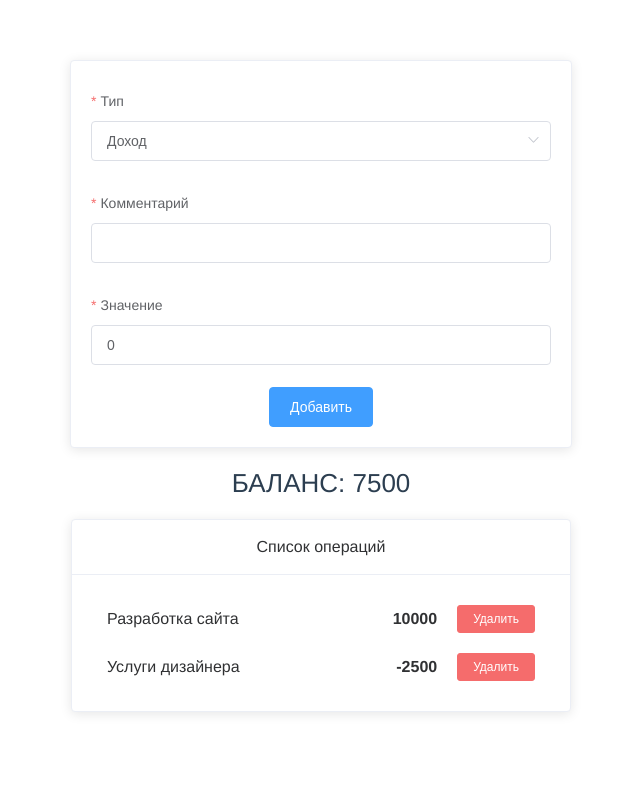
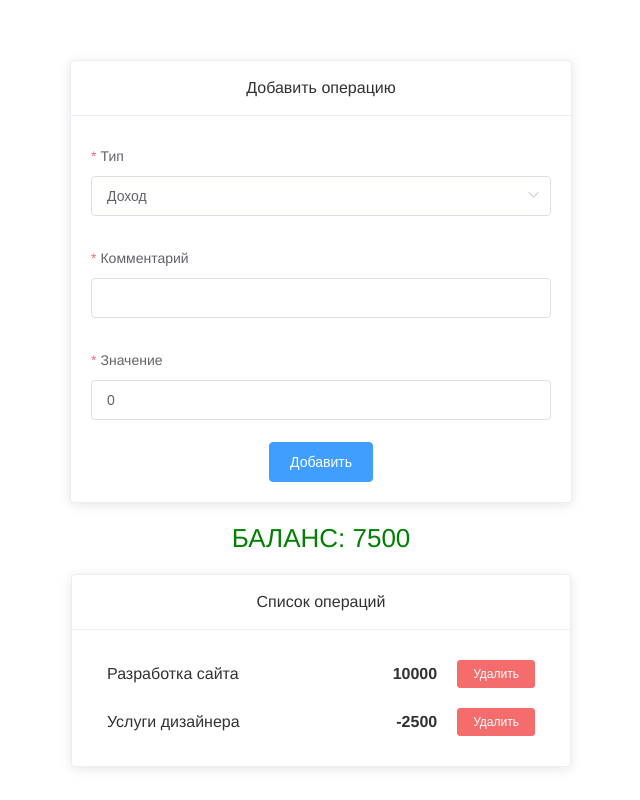
Before and after one commit to pullso/budget-app, a Vue app: page / in a window 1280 px wide. Shown: the whole page, without its empty margins (319-959 px from the left). Built offline with nearby package versions, Linux system fonts and the light colour scheme.

Commit message:
add confirm, styles for balance

```diff
--- a/public/index.html
+++ b/public/index.html
@@ -1,15 +1,18 @@
 <!DOCTYPE html>
 <html lang="en">
   <head>
-    <meta charset="utf-8">
-    <meta http-equiv="X-UA-Compatible" content="IE=edge">
-    <meta name="viewport" content="width=device-width,initial-scale=1.0">
-    <link rel="icon" href="<%= BASE_URL %>favicon.ico">
-    <title><%= htmlWebpackPlugin.options.title %></title>
+    <meta charset="utf-8" />
+    <meta http-equiv="X-UA-Compatible" content="IE=edge" />
+    <meta name="viewport" content="width=device-width,initial-scale=1.0" />
+    <link rel="icon" href="<%= BASE_URL %>favicon.ico" />
+    <title>Приложение "БЮДЖЕТ"</title>
   </head>
   <body>
     <noscript>
-      <strong>We're sorry but <%= htmlWebpackPlugin.options.title %> doesn't work properly without JavaScript enabled. Please enable it to continue.</strong>
+      <strong
+        >We're sorry but <%= htmlWebpackPlugin.options.title %> doesn't work properly without
+        JavaScript enabled. Please enable it to continue.</strong
+      >
     </noscript>
     <div id="app"></div>
     <!-- built files will be auto injected -->
--- a/src/App.vue
+++ b/src/App.vue
@@ -2,7 +2,7 @@
   <div id="app">
     <Form @submitForm="onFormSubmit" />
     <TotalBalance :total="totalBalance" />
-    <BudgetList :list="list" @deleteItem="onDeleteItem" />
+    <BudgetList :list="list" />
   </div>
 </template>
 
@@ -38,13 +38,13 @@ export default {
   },
   computed: {
     totalBalance() {
-      return Object.values(this.list).reduce((acc, item) => acc + item.value, 0);
+      return Object.values(this.list).reduce((acc, item) => {
+        acc += item.value;
+        return acc;
+      }, 0);
     },
   },
   methods: {
-    onDeleteItem(id) {
-      this.$delete(this.list, id);
-    },
     onFormSubmit(data) {
       const newObj = {
         ...data,
--- a/src/components/BudgetList.vue
+++ b/src/components/BudgetList.vue
@@ -2,11 +2,7 @@
   <div class="budget-list-wrap">
     <ElCard :header="header">
       <template v-if="!isEmpty">
-        <div class="list-item" v-for="(item, prop) in list" :key="prop">
-          <span class="budget-comment">{{ item.comment }} </span>
-          <span class="budget-value">{{ item.value }} </span>
-          <ElButton type="danger" size="mini" @click="deleteItem(item.id)">Удалить</ElButton>
-        </div>
+        <BudgetListItem :list="list" @deleteItem="onDeleteItem" />
       </template>
       <ElAlert v-else type="info" :title="emptyTitle" :closable="false"></ElAlert>
     </ElCard>
@@ -14,30 +10,35 @@
 </template>
 
 <script>
+import BudgetListItem from './BudgetListItem';
+
 export default {
   name: 'BudgetList',
+  components: {
+    BudgetListItem,
+  },
   props: {
     list: {
       type: Object,
-      defaul: () => ({})
-    }
+      defaul: () => ({}),
+    },
   },
   data() {
     return {
       header: 'Список операций',
-      emptyTitle: 'Список операций пуст'
+      emptyTitle: 'Список операций пуст',
     };
   },
   computed: {
     isEmpty() {
       return !Object.keys(this.list).length;
-    }
+    },
   },
   methods: {
-    deleteItem(id) {
-      this.$emit('deleteItem', id);
-    }
-  }
+    onDeleteItem(id) {
+      this.$delete(this.list, id);
+    },
+  },
 };
 </script>
 
@@ -46,14 +47,4 @@ export default {
   max-width: 500px;
   margin: auto;
 }
-.list-item {
-  display: flex;
-  align-items: center;
-  padding: 10px 15px;
-}
-.budget-value {
-  font-weight: bold;
-  margin-left: auto;
-  margin-right: 20px;
-}
 </style>
--- /dev/null
+++ b/src/components/BudgetListItem.vue
@@ -0,0 +1,55 @@
+<template>
+  <div>
+    <div class="list-item" v-for="(item, prop) in list" :key="prop">
+      <span class="budget-comment">{{ item.comment }}</span>
+      <span class="budget-value">{{ item.value }}</span>
+      <ElButton type="danger" size="mini" @click="centerDialogVisible = true">Удалить</ElButton>
+
+      <!-- <el-button type="text">Click to open the Dialog</el-button> -->
+
+      <el-dialog title="Внимание" :visible.sync="centerDialogVisible" width="50%" center>
+        <span>Вы собираетесь удалить операцию. В будущем ее нельзя будет восстановить. Удалить операцию?</span>
+        <span slot="footer" class="dialog-footer">
+          <el-button @click="centerDialogVisible = false">Отмена</el-button>
+          <el-button
+            type="primary"
+            @click="[centerDialogVisible = false, deleteItem(item.id)]"
+          >Удалить</el-button>
+        </span>
+      </el-dialog>
+    </div>
+  </div>
+</template>
+
+<script>
+export default {
+  name: 'BudgetListItem',
+  data() {
+    return { centerDialogVisible: false };
+  },
+  props: {
+    list: {
+      type: Object,
+      defaul: () => ({}),
+    },
+  },
+  methods: {
+    deleteItem(id) {
+      this.$emit('deleteItem', id);
+    },
+  },
+};
+</script>
+
+<style scoped>
+.list-item {
+  display: flex;
+  align-items: center;
+  padding: 10px 15px;
+}
+.budget-value {
+  font-weight: bold;
+  margin-left: auto;
+  margin-right: 20px;
+}
+</style>
--- a/src/components/Form.vue
+++ b/src/components/Form.vue
@@ -1,5 +1,5 @@
 <template>
-  <ElCard class="form-card">
+  <ElCard class="form-card" :header="header">
     <ElForm :model="formData" ref="addItemForm" :rules="rules" label-position="right">
       <ElFormItem label="Тип" prop="type">
         <ElSelect class="type-select" v-model="formData.type" placeholder="Доход">
@@ -23,6 +23,7 @@ export default {
   name: 'Form',
   data() {
     return {
+      header: 'Добавить операцию',
       formData: {
         type: 'INCOME',
         comment: '',
@@ -42,6 +43,9 @@ export default {
     onSubmit() {
       this.$refs.addItemForm.validate(valid => {
         if (valid) {
+          if (this.formData.type === 'OUTCOME' && this.formData.value >= 0) {
+            this.formData.value *= -1;
+          }
           this.$emit('submitForm', { ...this.formData });
           this.$refs.addItemForm.resetFields();
         }
--- a/src/components/TotalBalance.vue
+++ b/src/components/TotalBalance.vue
@@ -1,16 +1,27 @@
 <template>
-  <div class="total-value">Баланс: {{ total }}</div>
+  <div class="total-value" :style="getColorTotal()">Баланс: {{ total }}</div>
 </template>
 
 <script>
 export default {
   name: 'TotalBalance',
+  data() {
+    return {};
+  },
   props: {
     total: {
       type: Number,
-      default: 0
-    }
-  }
+      default: 0,
+    },
+  },
+  methods: {
+    getColorTotal() {
+      if (this.total === 0) {
+        return 'color:black';
+      }
+      return this.total > 0 ? 'color:green' : 'color:red';
+    },
+  },
 };
 </script>
 
--- a/src/plugins/elements/index.js
+++ b/src/plugins/elements/index.js
@@ -2,9 +2,9 @@ import Vue from 'vue';
 import lang from 'element-ui/lib/locale/lang/en';
 import locale from 'element-ui/lib/locale';
 import 'element-ui/packages/theme-chalk/lib/index.css';
-import { Button, Card, Form, FormItem, Input, Select, Option, Alert } from 'element-ui';
+import { Button, Card, Form, FormItem, Input, Select, Option, Alert, Dialog } from 'element-ui';
 
-const elements = [Button, Card, Form, FormItem, Input, Select, Option, Alert];
+const elements = [Button, Card, Form, FormItem, Input, Select, Option, Alert, Dialog];
 
 locale.use(lang);
 
```
